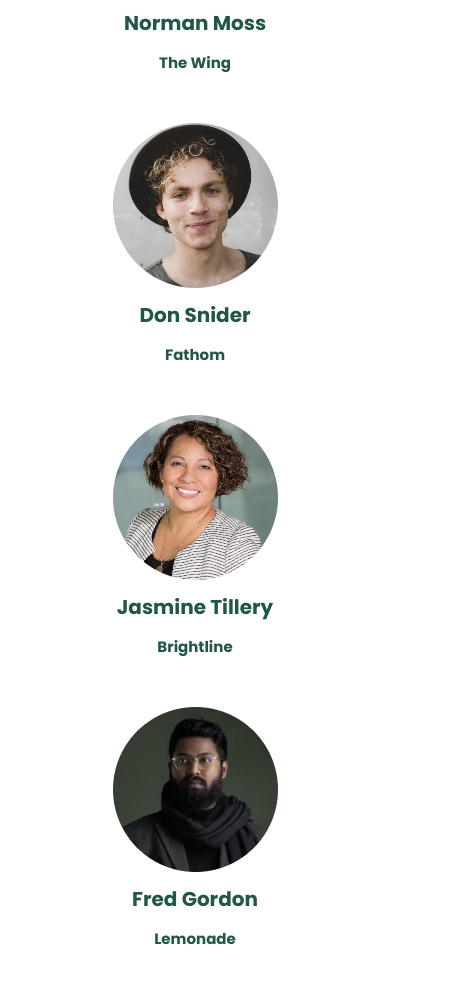
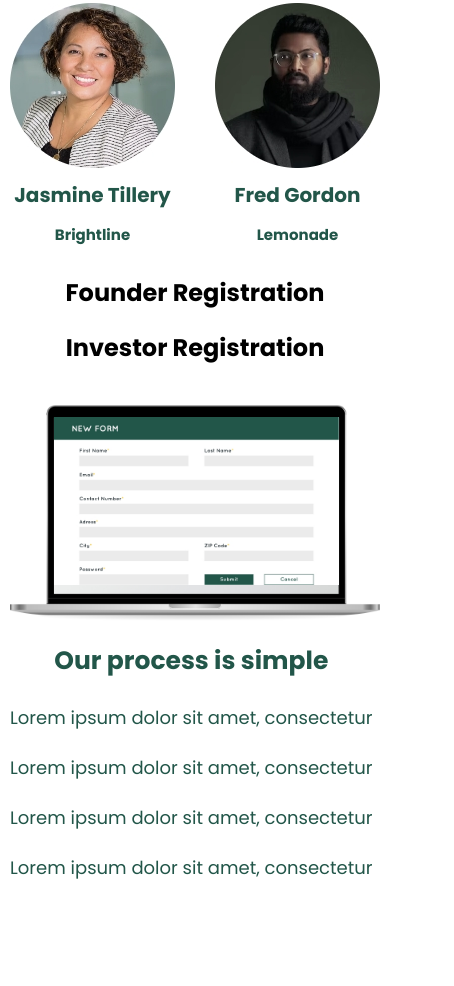
Before and after one commit to Layareddy444/Beej_Project, a plain HTML site: page index.html in a window 390 px wide. Shown: the part 4478-5464 px from the top of the page, 454 px wide, since content can reach past the window. Drawn offline with Linux system fonts and the light colour scheme.

Commit message:
second commit

```diff
--- a/style.css
+++ b/style.css
@@ -576,7 +576,7 @@
     align-items: center;
     gap: 150px;
     flex-direction: column;
-    padding: 100px 100px;
+    padding: 100px;
     /* border: 2px solid blue; */
 }
 
@@ -688,7 +688,7 @@
 /* section 6 featured founders */
 .section-6 {
     width: 100%;
-    padding: 100px 100px;
+    padding: 100px ;
     display: flex;
     justify-content: center;
     align-items: center;
@@ -757,9 +757,13 @@
 }
 
 @media(max-width:500px) {
+    .section-6{
+        padding: 10px;
+    }
     .sec6-title h1 {
         font-size: 25px;
         line-height: 30px;
+        text-align: center;
     }
 
     .section-6 .sec6-cards {
@@ -771,8 +775,7 @@
 /* section 7 founder and investor form registration  */
 .section-7 {
     width: 100%;
-    padding: 100px 100px;
-    /* border: 2px solid blue; */
+    padding: 100px;
     display: flex;
     justify-content: center;
     flex-direction: column;
@@ -799,23 +802,21 @@
     gap: 10px;
 }
 
-.sec7-content .sec7-image {
+.sec7-image {
     width: 50%;
-    height: 300px;
+    height: 60%;
     position: relative;
-    overflow: hidden;
-    /* border: 2px solid red; */
-}
-
-#laptop,
+
+}
+
 #form {
     position: absolute;
 }
 
-#laptop {
-    width: 500px;
-    height: auto;
-}
+    #laptop {
+        width: 500px;
+        height: auto;
+    }
 
 #form {
     width: 385px;
@@ -825,7 +826,7 @@
 
 }
 
-.sec7-content .sec7-info {
+ .sec7-info {
     width: 50%;
     display: flex;
     justify-content: flex-start;
@@ -851,84 +852,60 @@
 
 }
 
-/* section 7 media queries */
-@media(max-width:1150px) {
+@media(max-width:1200px){
+    .section-7{
+        padding: 10px;
+    }
+   #laptop{
+    width: 370px;
+   }
+   #form {
+    width: 285px;
+    height: 168px;
+    left: 44px;
+    top: 12px;
+}
+}
+
+
+@media(max-width:1100px)  {
+
     .sec7-content {
-        flex-wrap: wrap;
-    }
-
-    #form {
-        width: 380px;
-        height: auto;
-    }
-
-}
-
-@media(max-width:1120px) {
-    .sec7-image {
-        width: 500px;
-    }
-
-    #laptop {
-        width: 400px;
-
-    }
-
-    #form {
-        width: 330px;
-    }
-}
-
-
-
-@media(max-width:770px) {
-    #form {
-        width: 210px;
-
-        left: 30px;
-        height: 125px;
-    }
-
-    #laptop {
-        width: 300px;
-        height: 200px;
-    }
-
-    .founder .investor h1 {
-        font-size: 15px;
-    }
-}
-
-@media(max-width:470px) {
-    .sec7-image {
-        width: 400px;
-    }
-
-    #laptop {
-        width: 200px;
-        height: auto;
-    }
-
-    #form {
-        width: 125px;
-        left: 22px;
-        height: 77px;
-        top: 6px;
-    }
-
-    .sec7-content .sec7-info {
-        width: 500px;
-    }
-
-    .sec7-image {
-        width: 300px;
-    }
-
-    .founder .investor h1 {
-        font-size: 10px;
-    }
-}
-
+        flex-direction: column;
+        width: 98%;
+    }
+    .sec7-info{
+        width: 100%;
+    }
+
+}
+
+@media(max-width:700px){
+    .registration-heading{
+        flex-direction: column;
+        gap: 20px;
+    }
+}
+@media(max-width:570px){
+    .section-7{
+        padding: 10px;
+    }
+   #laptop{
+    width: 370px;
+   }
+   #form {
+    width: 285px;
+    height: 168px;
+    left: 44px;
+    top: 12px;
+}
+.sec7-info{
+    text-align: center;
+}
+.registration-heading{
+    text-align: center;
+}
+}
 /* section 8 professionals  */
 .section-8 {
     width: 100%;
@@ -1276,6 +1253,10 @@
     .img-container {
         flex-wrap: wrap;
     }
+    .sec12-head {
+        text-align: center;
+        padding: 0px;
+    }
 }
 
 /* section 13 FAQ's */
```
Also changed, not shown: index.html (+3 -1 lines).
